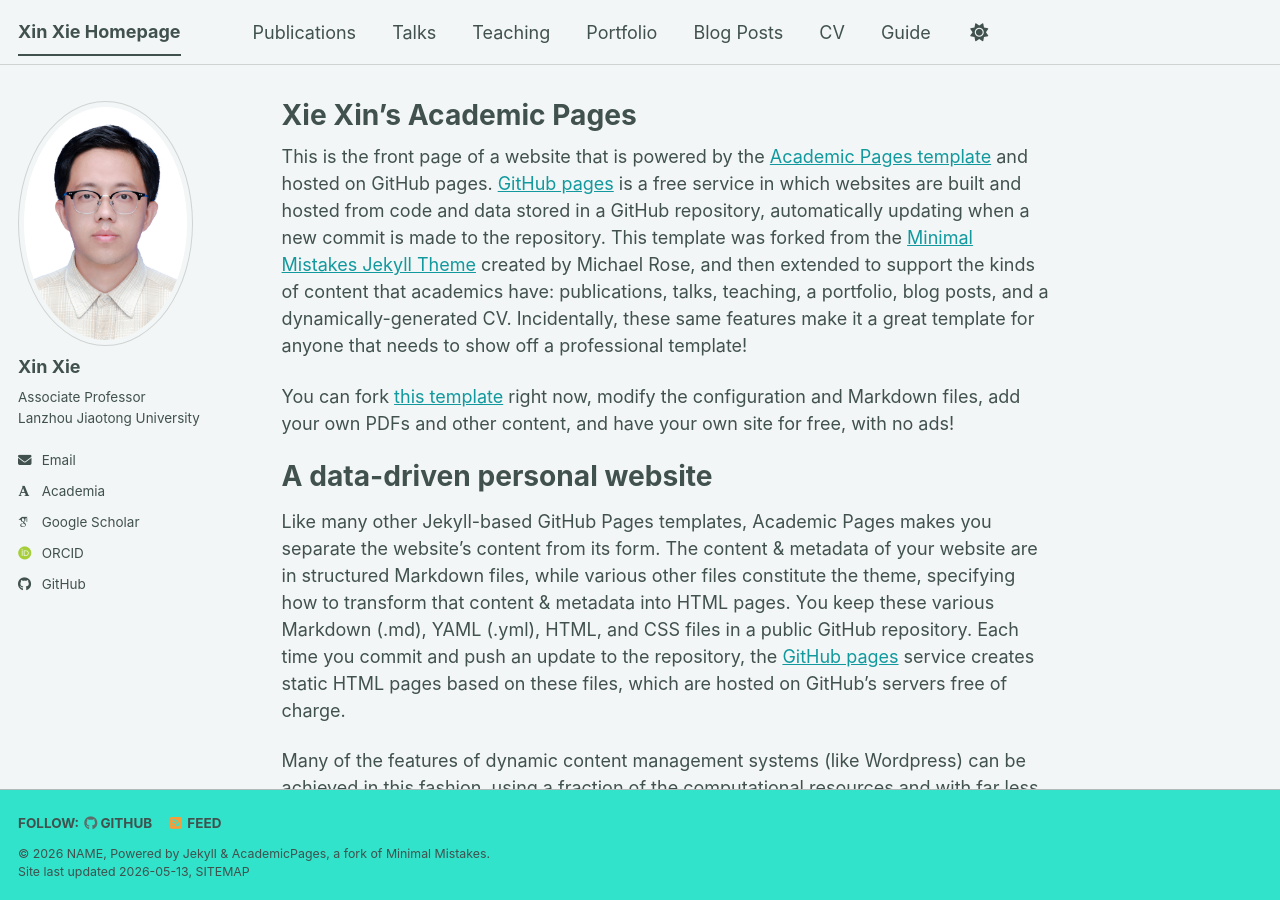
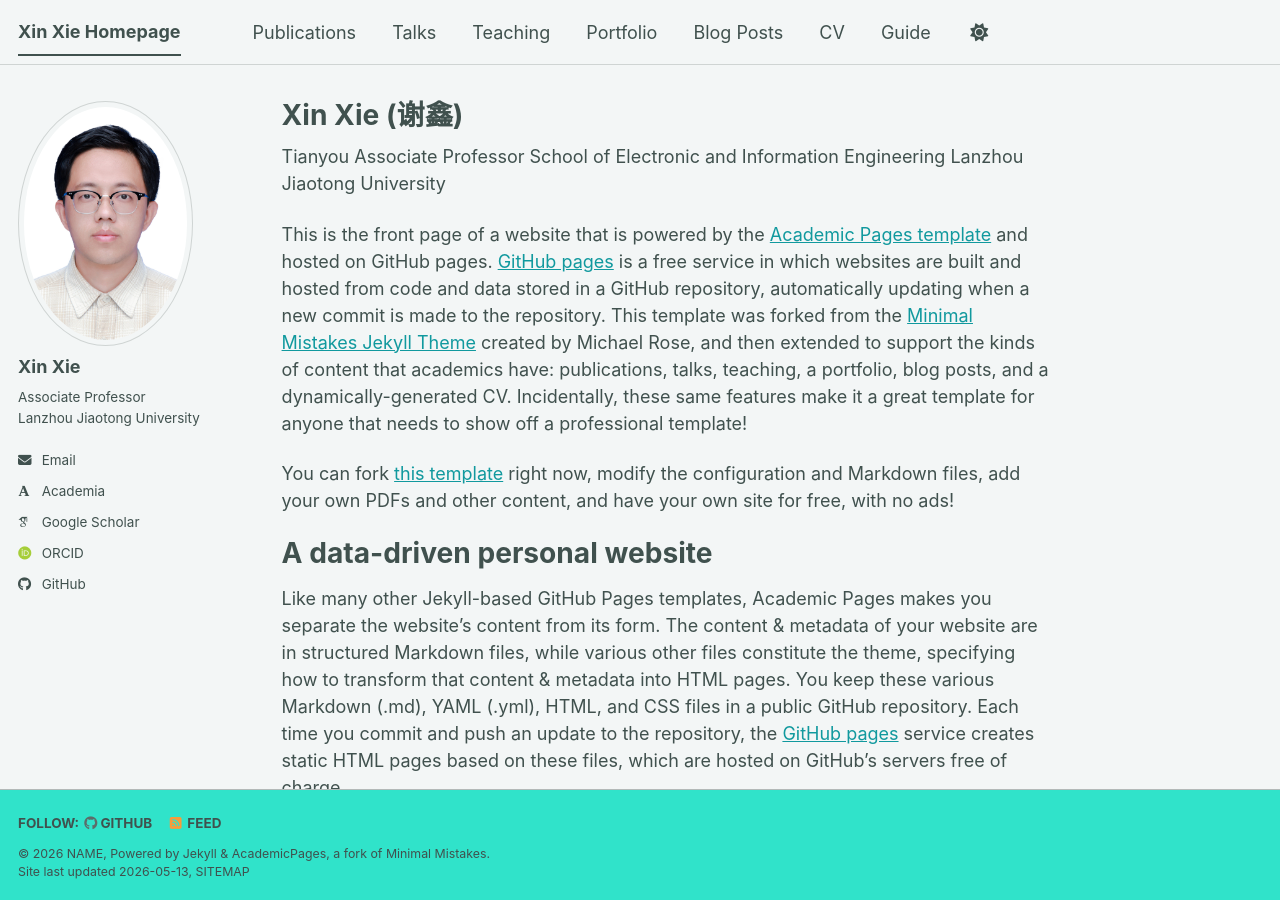
Before and after one commit to xiexin312/xiexin312.github.io, a Jekyll site: the page built from _pages/about.md, in a window 1280 px wide and 900 px high. Built offline with Jekyll 4.4.1, drawn with Linux system fonts in a browser that asks for light colours; some web fonts are replaced; a script bundle is joined from its source files by our own code; library files that are not in the unit come from our copies.

Commit message:
Change title to 'Xin Xie (谢鑫)' and add author info
Updated the title and added author information.

```diff
--- a/_pages/about.md
+++ b/_pages/about.md
@@ -1,11 +1,15 @@
 ---
 permalink: /
-title: "Xie Xin's Academic Pages"
+title: "Xin Xie (谢鑫)"
 author_profile: true
 redirect_from:
   - /about/
   - /about.html
 ---
+
+Tianyou Associate Professor
+School of Electronic and Information Engineering
+Lanzhou Jiaotong University
 
 This is the front page of a website that is powered by the [Academic Pages template](https://github.com/academicpages/academicpages.github.io) and hosted on GitHub pages. [GitHub pages](https://pages.github.com) is a free service in which websites are built and hosted from code and data stored in a GitHub repository, automatically updating when a new commit is made to the repository. This template was forked from the [Minimal Mistakes Jekyll Theme](https://mmistakes.github.io/minimal-mistakes/) created by Michael Rose, and then extended to support the kinds of content that academics have: publications, talks, teaching, a portfolio, blog posts, and a dynamically-generated CV. Incidentally, these same features make it a great template for anyone that needs to show off a professional template!
 
```
